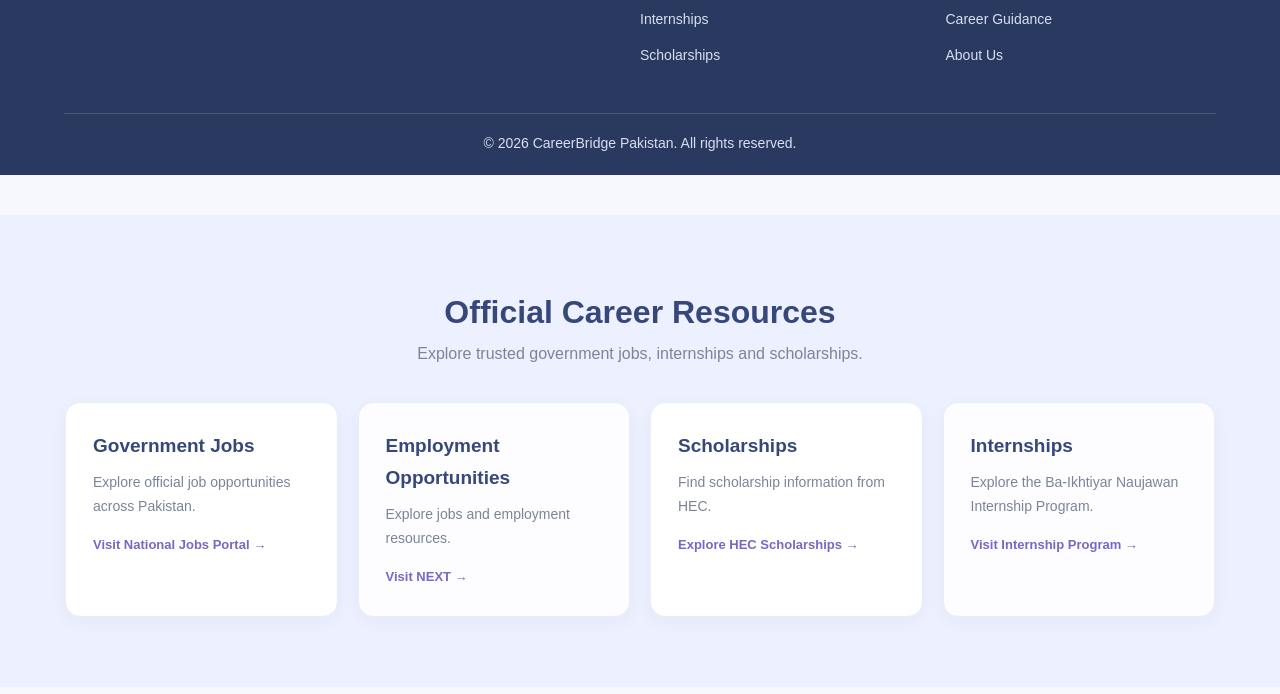
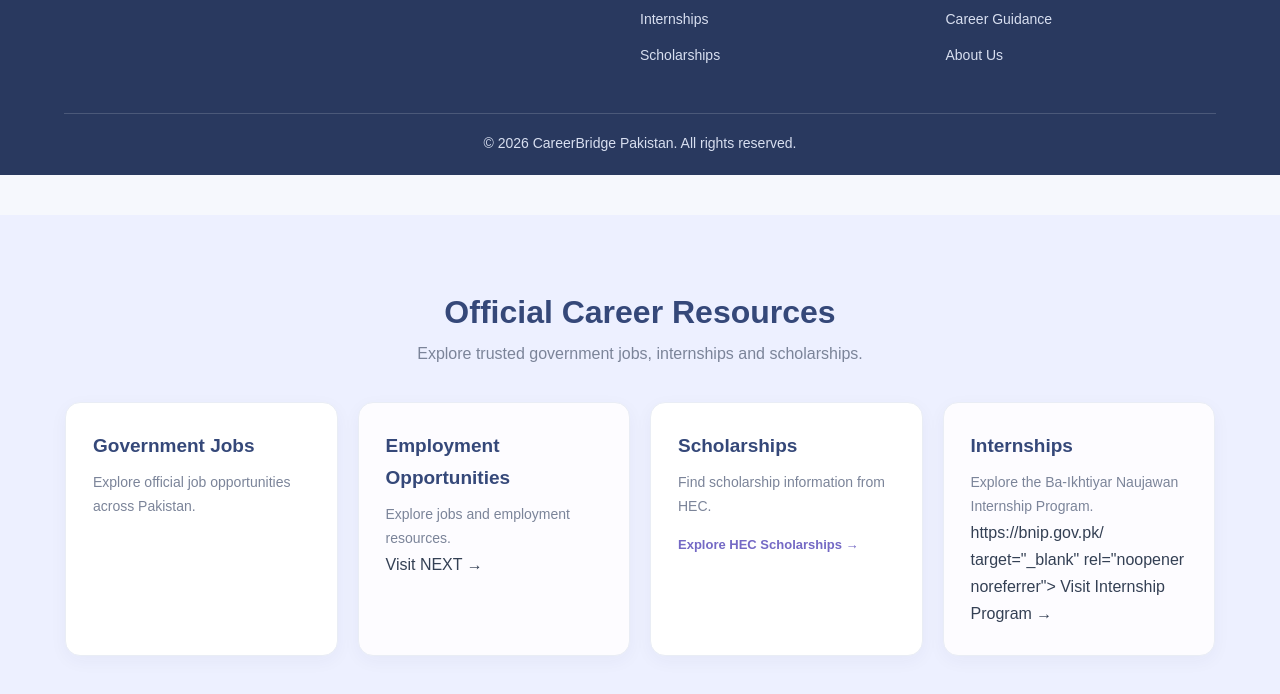
Before and after one commit to businesslover2027-maker/careerbridge-pakistan, a plain HTML site: page index.html in a window 1280 px wide. Shown: the part 4943-5637 px from the top of the page. Drawn offline with Linux system fonts and the light colour scheme.

Commit message:
Add files via upload

```diff
--- a/index.html
+++ b/index.html
@@ -425,19 +425,17 @@
     <div class="resource-card">
       <h3>Government Jobs</h3>
       <p>Explore official job opportunities across Pakistan.</p>
-      <a href="https://njp.gov.pk/" target="_blank" rel="noopener noreferrer">
-        Visit National Jobs Portal →
+
       </a>
     </div>
 
     <div class="resource-card">
       <h3>Employment Opportunities</h3>
       <p>Explore jobs and employment resources.</p>
-      <a href="https://next.gov.pk/" target="_blank" rel="noopener noreferrer">
+
         Visit NEXT →
       </a>
     </div>
-
     <div class="resource-card">
       <h3>Scholarships</h3>
       <p>Find scholarship information from HEC.</p>
@@ -450,7 +448,7 @@
     <div class="resource-card">
       <h3>Internships</h3>
       <p>Explore the Ba-Ikhtiyar Naujawan Internship Program.</p>
-      <a href="https://www.bnip.gov.pk/"
+      https://bnip.gov.pk/
          target="_blank" rel="noopener noreferrer">
         Visit Internship Program →
       </a>
```
